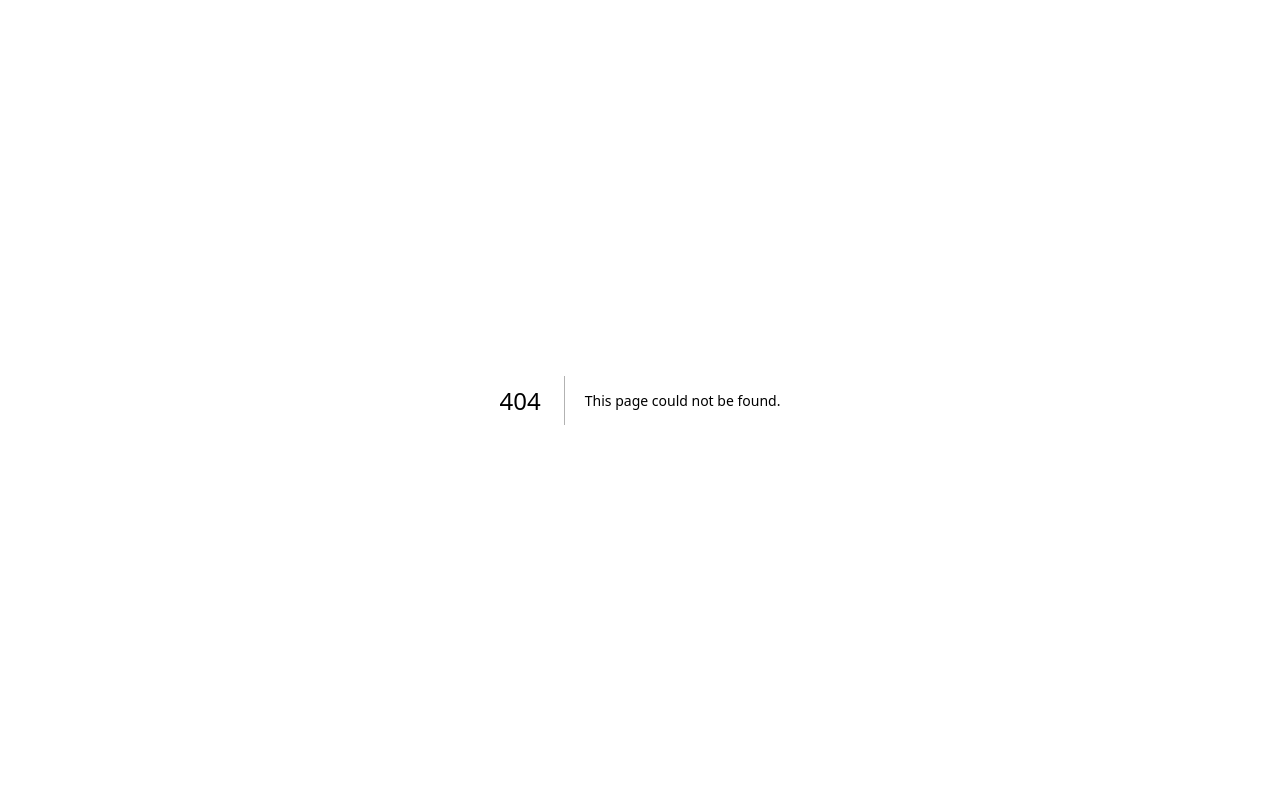
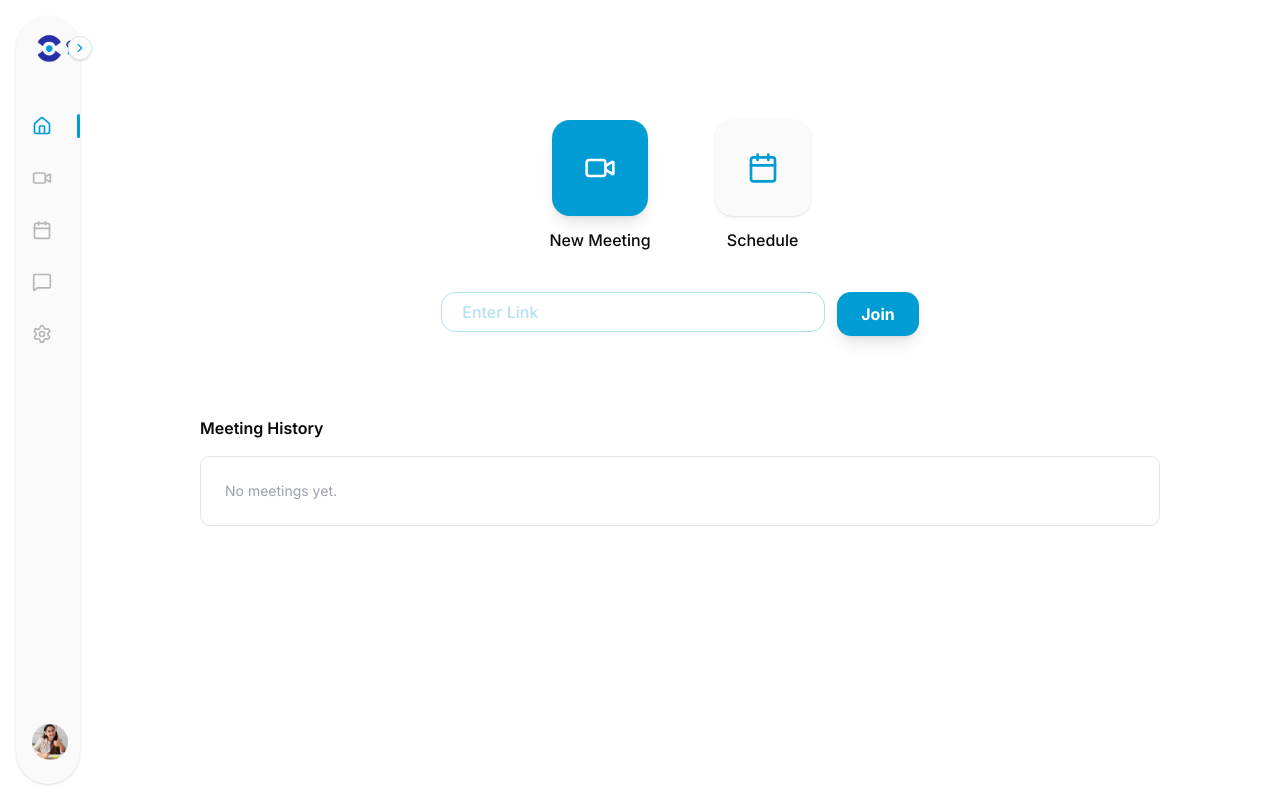
Before and after one commit to ChidexWorld/cosmicforge-rtc, a Next.js app in the folder frontend/: page /dashboard in a window 1280 px wide. Before the commit this address had no page. Built offline with nearby package versions, Linux system fonts and the light colour scheme.

Commit message:
feat: Implement dashboard layout and components with sidebar, tabs, and content structure

```diff
--- /dev/null
+++ b/frontend/src/app/dashboard/page.tsx
@@ -0,0 +1,10 @@
+import DashboardLayout from "@/components/layout/DashboardLayout";
+import DashboardContent from "@/components/dashboard/DashboardContent";
+
+export default function DashboardPage() {
+  return (
+    <DashboardLayout>
+      <DashboardContent />
+    </DashboardLayout>
+  );
+}
--- /dev/null
+++ b/frontend/src/components/dashboard/DashboardContent.tsx
@@ -0,0 +1,44 @@
+import { Button } from "@/components/ui/button";
+import { Input } from "@/components/ui/input";
+import { Video, Calendar } from "lucide-react";
+
+export default function DashboardContent() {
+  return (
+    <div className="p-10">
+      {/* Top actions */}
+      <div className="flex justify-center gap-16 mt-20">
+        <div className="flex flex-col items-center gap-3">
+          <div className="w-24 h-24 rounded-2xl bg-[#029CD4] flex items-center justify-center shadow-lg">
+            <Video className="w-8 h-8 text-white" />
+          </div>
+          <span className="font-medium">New Meeting</span>
+        </div>
+
+        <div className="flex flex-col items-center gap-3">
+          <div className="w-24 h-24 rounded-2xl bg-[#FAFAFB] flex items-center justify-center shadow">
+            <Calendar className="w-8 h-8 text-[#029CD4]" />
+          </div>
+          <span className="font-medium">Schedule</span>
+        </div>
+      </div>
+
+      {/* Join input */}
+      <div className="flex justify-center gap-3 mt-10">
+        <Input
+          placeholder="Enter Link"
+          className="w-96"
+        />
+        <Button className="bg-[#029CD4]">Join</Button>
+      </div>
+
+      {/* Meeting history */}
+      <div className="mt-20 px-20">
+        <h3 className="font-semibold mb-4">Meeting History</h3>
+
+        <div className="rounded-lg border p-6 text-sm text-gray-400">
+          No meetings yet.
+        </div>
+      </div>
+    </div>
+  );
+}
--- /dev/null
+++ b/frontend/src/components/dashboard/DashboardTabs.tsx
@@ -0,0 +1,40 @@
+"use client";
+
+import { useState } from "react";
+import { cn } from "@/lib/utils";
+import { Button } from "@/components/ui/button";
+
+const tabs = ["Dashboard", "Meetings", "Schedule"];
+
+export default function DashboardTabs({
+  onChange,
+}: {
+  onChange: (tab: string) => void;
+}) {
+  const [active, setActive] = useState("Dashboard");
+
+  return (
+    <div className="flex gap-6 border-b px-8">
+      {tabs.map((tab) => (
+        <Button
+          key={tab}
+          variant="ghost"
+          onClick={() => {
+            setActive(tab);
+            onChange(tab);
+          }}
+          className={cn(
+            "py-4 text-sm font-medium relative rounded-none",
+            active === tab ? "text-[#029CD4]" : "text-gray-400",
+          )}
+        >
+          {tab}
+
+          {active === tab && (
+            <span className="absolute left-0 bottom-0 h-[2px] w-full bg-[#029CD4]" />
+          )}
+        </Button>
+      ))}
+    </div>
+  );
+}
--- /dev/null
+++ b/frontend/src/components/layout/AppSidebar.tsx
@@ -0,0 +1,88 @@
+"use client";
+
+import { useState } from "react";
+import Image from "next/image";
+import { cn } from "@/lib/utils";
+import { Home, Video, Calendar, MessageSquare, Settings, ChevronRight, ChevronLeft } from "lucide-react";
+
+const menu = [
+  { label: "Dashboard", icon: Home },
+  { label: "Meetings", icon: Video },
+  { label: "Schedule", icon: Calendar },
+  { label: "Messages", icon: MessageSquare },
+  { label: "Settings", icon: Settings },
+];
+
+export default function AppSidebar() {
+  const [expanded, setExpanded] = useState(false);
+  const [active, setActive] = useState("Dashboard");
+
+  return (
+    <aside
+      className={cn(
+        "relative h-[calc(100vh-2rem)] my-4 ml-4 bg-[#FAFAFB] rounded-[40px] transition-all duration-300 shadow-sm",
+        expanded ? "w-50" : "w-16",
+      )}
+    >
+      {/* Logo */}
+      <div className="h-16 flex items-center pl-4 overflow-hidden">
+        <Image
+          src="/logo.png"
+          alt="CosmicForge Logo"
+          width={140}
+          height={32}
+          className="w-[120px] min-w-[120px] object-contain object-left"
+          priority
+        />
+      </div>
+
+      {/* Toggle Button */}
+      <button
+        onClick={() => setExpanded(!expanded)}
+        className="absolute -right-3 top-5 z-10 w-6 h-6 rounded-full bg-white border border-gray-200 shadow-sm flex items-center justify-center text-[#029CD4] hover:opacity-70 transition-opacity cursor-pointer"
+        aria-label={expanded ? "Collapse sidebar" : "Expand sidebar"}
+      >
+        {expanded ? <ChevronLeft size={14} /> : <ChevronRight size={14} />}
+      </button>
+
+      {/* Nav */}
+      <nav className="mt-6 space-y-2">
+        {menu.map(({ label, icon: Icon }) => {
+          const isActive = active === label;
+
+          return (
+            <button
+              key={label}
+              onClick={() => setActive(label)}
+              className={cn(
+                "relative w-full flex items-center gap-3 px-4 py-3 transition-colors",
+                isActive ? "text-[#029CD4]" : "text-[#B6B6B6]",
+              )}
+            >
+              <Icon className="w-5 h-5" />
+
+              {expanded && <span className="text-sm font-medium">{label}</span>}
+
+              {/* Active indicator */}
+              {isActive && (
+                <span className="absolute right-0 top-1/2 -translate-y-1/2 h-6 w-[3px] bg-[#029CD4] rounded-full" />
+              )}
+            </button>
+          );
+        })}
+      </nav>
+
+      {/* Profile */}
+      <div className="absolute bottom-6 left-0 w-full flex items-center gap-3 px-4">
+        <Image
+          src="/profile.png"
+          alt="Profile"
+          width={36}
+          height={36}
+          className="w-9 h-9 min-w-9 rounded-full object-cover"
+        />
+        {expanded && <span className="text-sm font-medium text-gray-700 truncate">Profile</span>}
+      </div>
+    </aside>
+  );
+}
--- /dev/null
+++ b/frontend/src/components/layout/DashboardLayout.tsx
@@ -0,0 +1,15 @@
+import AppSidebar from "./AppSidebar";
+
+export default function DashboardLayout({
+  children,
+}: {
+  children: React.ReactNode;
+}) {
+  return (
+    <div className="flex h-screen bg-white">
+      <AppSidebar />
+
+      <main className="flex-1 bg-white overflow-y-auto">{children}</main>
+    </div>
+  );
+}
```
Also changed, not shown: frontend/public/profile.png (added).
